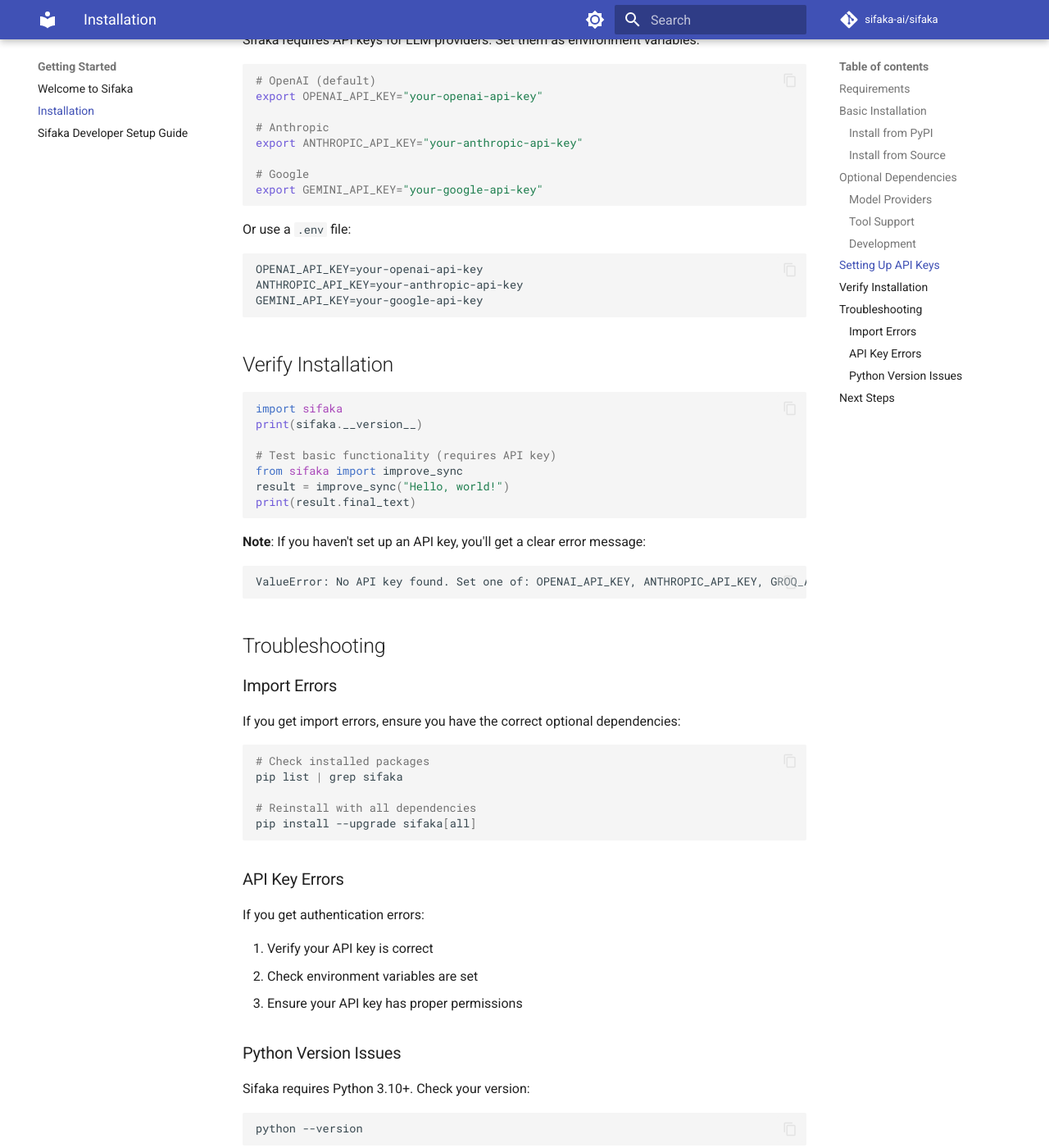
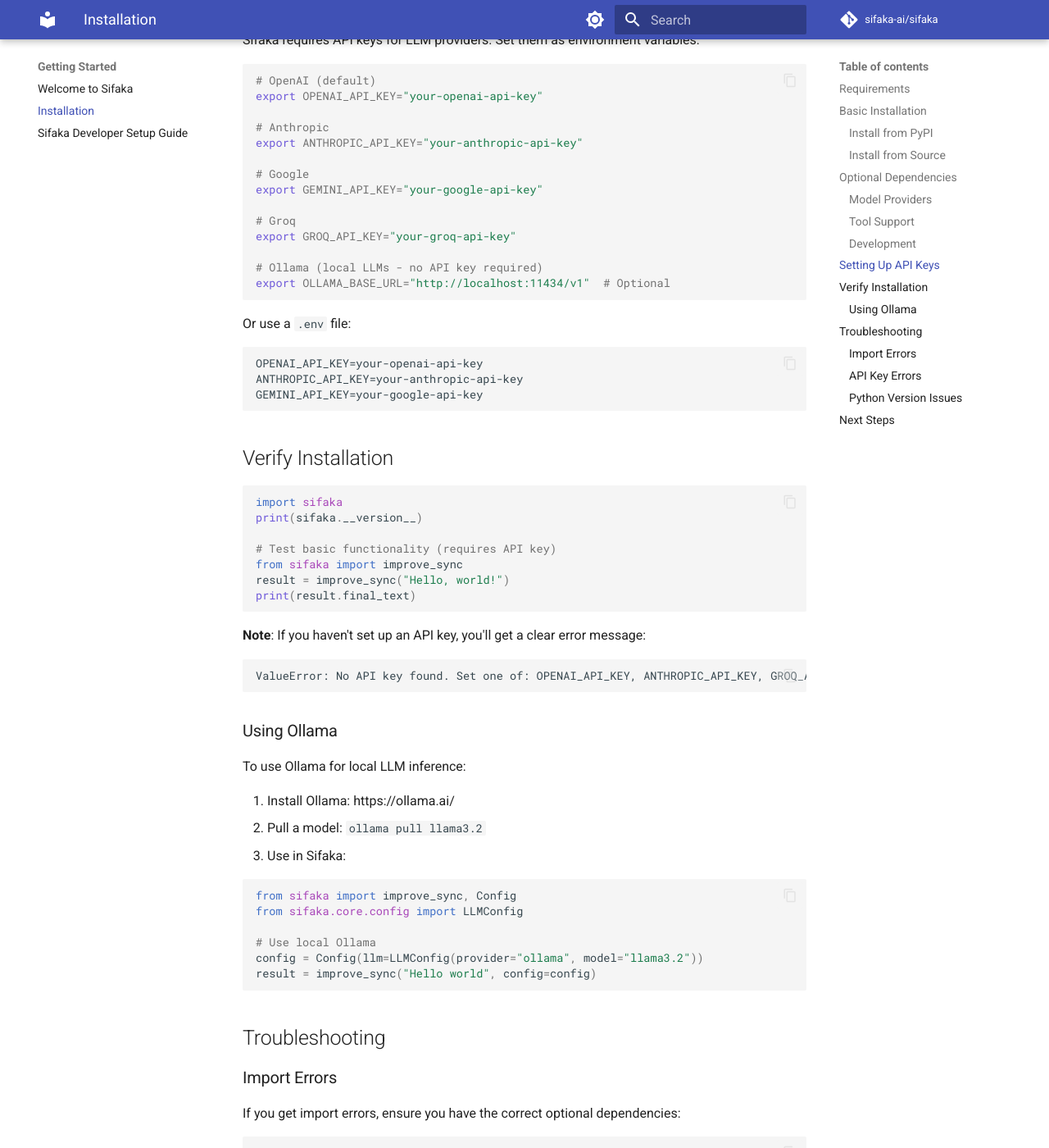
Before and after one commit to sifaka-ai/sifaka, an MkDocs documentation site: the page built from docs/installation.md, in a window 1280 px wide and 1400 px high, scrolled down 1698 px. Shown: the whole window at 82% size. Built offline with MkDocs 1.6.1 and Material for MkDocs 9.7.7, drawn with Linux system fonts in a browser that asks for light colours; comment, search, counter and statistics services are not loaded.

Commit message:
Add Ollama support and fix missing prompt critic
Changes:
- Added OLLAMA provider support for local LLM inference
- Support for popular Ollama models (llama3.2, mistral, qwen2.5-coder, etc.)
- Configurable base URL via OLLAMA_BASE_URL environment variable
- No API key required by default for Ollama
- Updated documentation with Ollama setup instructions
- Fixed missing PROMPT critic in CriticType enum
- Updated all related Literal types

Ollama integration allows users to run Sifaka with local models,
providing a free and private alternative to cloud providers.

````diff
--- a/docs/installation.md
+++ b/docs/installation.md
@@ -82,6 +82,12 @@ export ANTHROPIC_API_KEY="your-anthropic-api-key"
 
 # Google
 export GEMINI_API_KEY="your-google-api-key"
+
+# Groq
+export GROQ_API_KEY="your-groq-api-key"
+
+# Ollama (local LLMs - no API key required)
+export OLLAMA_BASE_URL="http://localhost:11434/v1"  # Optional
 ```
 
 Or use a `.env` file:
@@ -106,7 +112,24 @@ print(result.final_text)
 
 **Note**: If you haven't set up an API key, you'll get a clear error message:
 ```
-ValueError: No API key found. Set one of: OPENAI_API_KEY, ANTHROPIC_API_KEY, GROQ_API_KEY, GEMINI_API_KEY
+ValueError: No API key found. Set one of: OPENAI_API_KEY, ANTHROPIC_API_KEY, GROQ_API_KEY, GEMINI_API_KEY, OLLAMA_API_KEY
+```
+
+### Using Ollama
+
+To use Ollama for local LLM inference:
+
+1. Install Ollama: https://ollama.ai/
+2. Pull a model: `ollama pull llama3.2`
+3. Use in Sifaka:
+
+```python
+from sifaka import improve_sync, Config
+from sifaka.core.config import LLMConfig
+
+# Use local Ollama
+config = Config(llm=LLMConfig(provider="ollama", model="llama3.2"))
+result = improve_sync("Hello world", config=config)
 ```
 
 ## Troubleshooting
````
Also changed, not shown: CHANGELOG.md (+7 -0 lines), README.md (+12 -0 lines), 2 other files.
